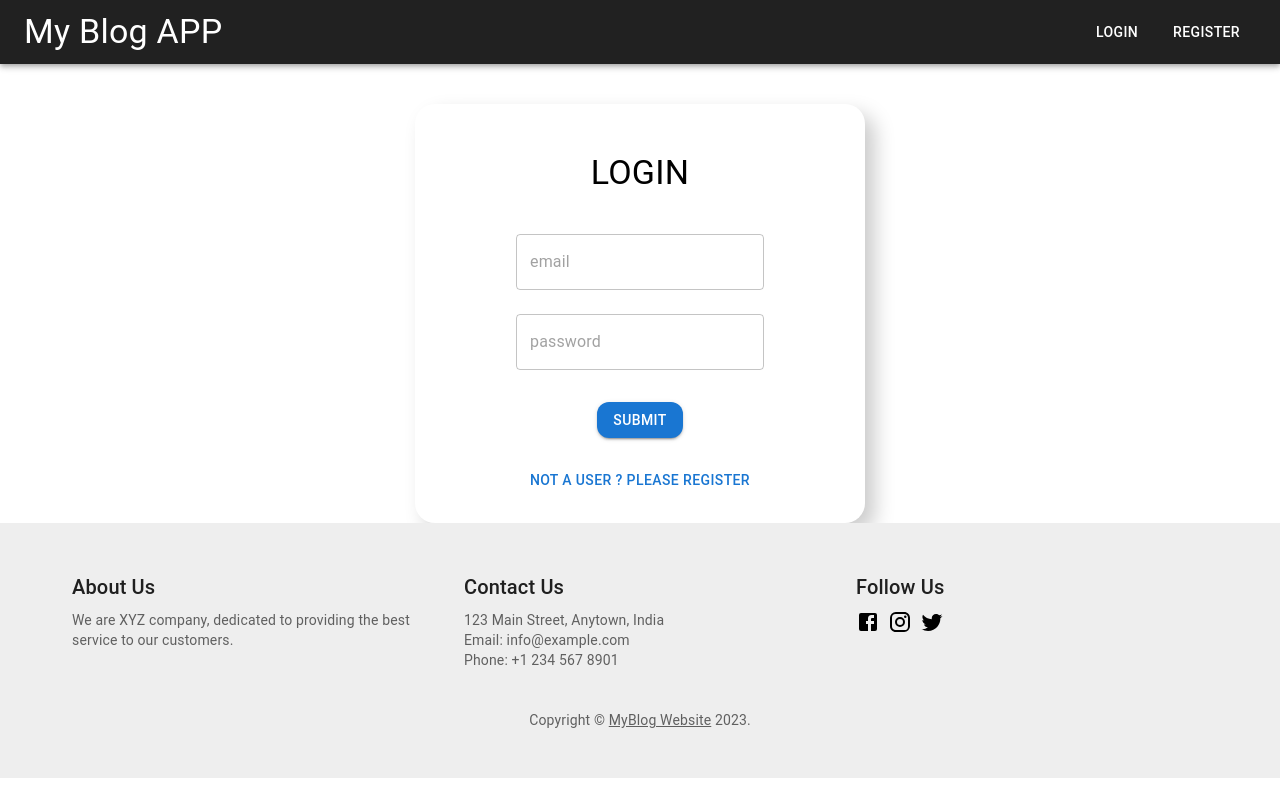
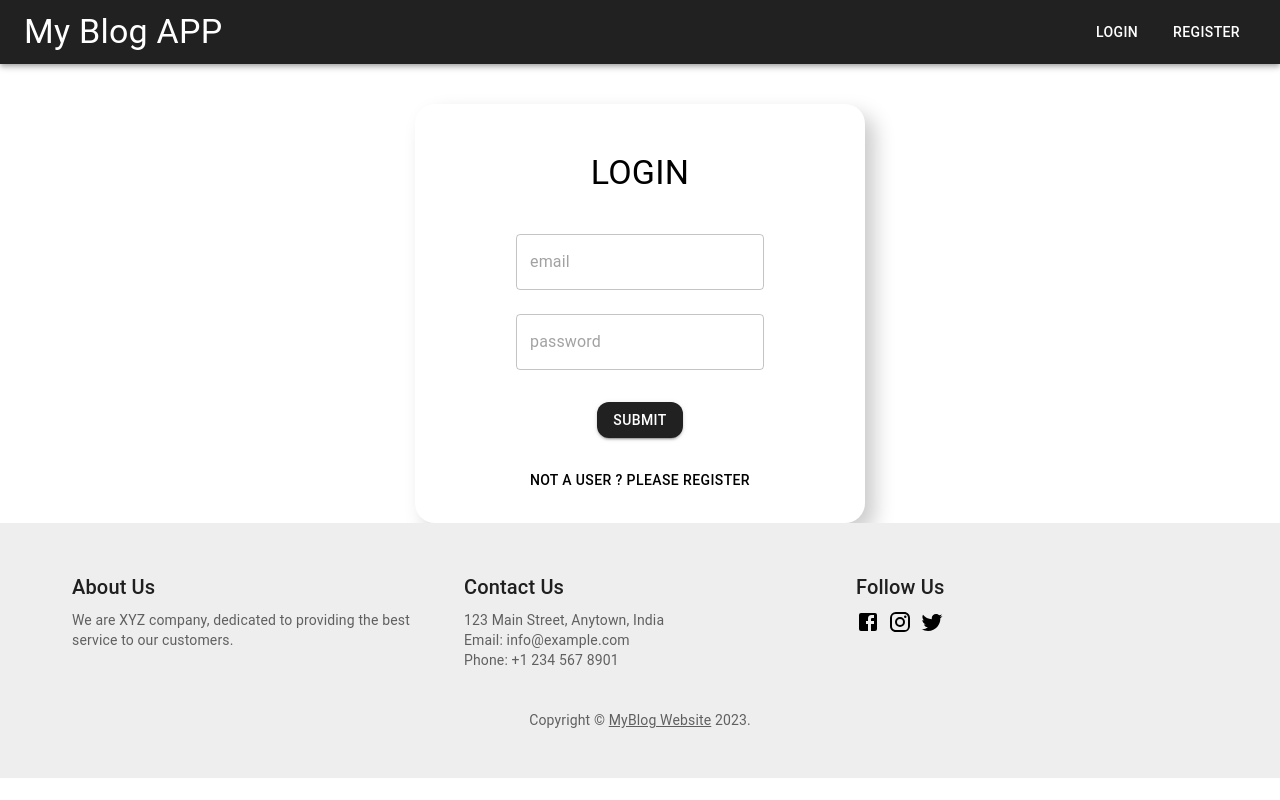
Before and after one commit to jisnakm/frontend-blog, a React (Create React App) app: page /login in a window 1280 px wide. Built offline with nearby package versions, Linux system fonts and the light colour scheme.

Commit message:
change color

```diff
--- a/src/pages/BlogDetails.jsx
+++ b/src/pages/BlogDetails.jsx
@@ -40,7 +40,7 @@ const BlogDetails = () => {
   const handleSubmit = async (e) => {
     e.preventDefault();
     try {
-      const { data } = await axios.put(`http://localhost:3000/api/v1/blog/update-blog/${id}`, {
+      const { data } = await axios.put(`http://localhost:3000s/api/v1/blog/update-blog/${id}`, {
         title: inputs.title,
         description: inputs.description,
         image: inputs.image,
--- a/src/pages/CreateBlog.jsx
+++ b/src/pages/CreateBlog.jsx
@@ -1,8 +1,17 @@
 import React, { useState } from "react";
 import axios from "axios";
 import { useNavigate } from "react-router-dom";
-import { Box, Button, InputLabel, TextField, Typography } from "@mui/material";
+import { Box, Button, InputLabel, TextField, Typography, ThemeProvider, createTheme  } from "@mui/material";
 import toast from "react-hot-toast";
+
+// Create a custom theme
+const theme = createTheme({
+  palette: {
+    black: {
+      main: '#212121',
+    },
+  },
+});
 
 const CreateBlog = () => {
   const id = localStorage.getItem("userId");
@@ -99,9 +108,12 @@ const CreateBlog = () => {
             variant="outlined"
             required
           />
-          <Button type="submit" color="primary" variant="contained">
+          <ThemeProvider theme={theme}>
+          <Button type="submit" color="black" style={{ color: 'white' }} variant="contained">
             SUBMIT
           </Button>
+          </ThemeProvider>
+
         </Box>
       </form>
     </>
--- a/src/pages/Login.jsx
+++ b/src/pages/Login.jsx
@@ -1,10 +1,20 @@
 import React, { useState } from "react";
 import { useNavigate } from "react-router-dom";
-import { Box, Typography, TextField, Button } from "@mui/material";
+import { Box, Typography, TextField, Button, ThemeProvider, createTheme  } from "@mui/material";
 import axios from "axios";
 import { useDispatch } from "react-redux";
 import { authActions } from "../redux/store";
 import toast from "react-hot-toast";
+
+// Create a custom theme
+const theme = createTheme({
+  palette: {
+    black: {
+      main: '#212121',
+    },
+  },
+});
+
 const Login = () => {
   const navigate = useNavigate();
   const dispatch = useDispatch();
@@ -82,21 +92,24 @@ const Login = () => {
             required
             onChange={handleChange}
           />
-
+          <ThemeProvider theme={theme}>
           <Button
             type="submit"
             sx={{ borderRadius: 3, marginTop: 3 }}
             variant="contained"
-            color="primary"
+            color="black"
+            style={{ color: 'white' }}
           >
             Submit
           </Button>
           <Button
             onClick={() => navigate("/register")}
             sx={{ borderRadius: 3, marginTop: 3 }}
+            style={{ color: 'black' }}
           >
             Not a user ? Please Register
           </Button>
+          </ThemeProvider>
         </Box>
       </form>
     </>
```
